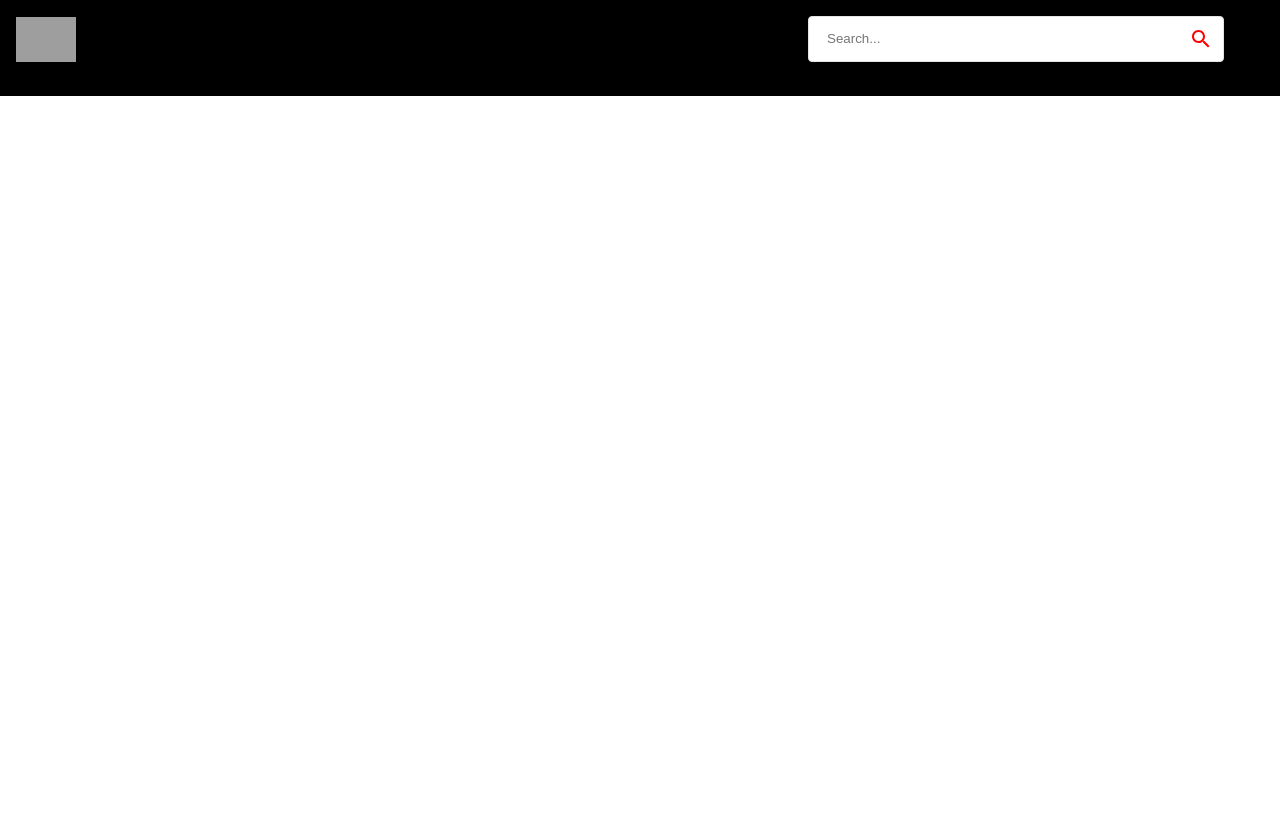
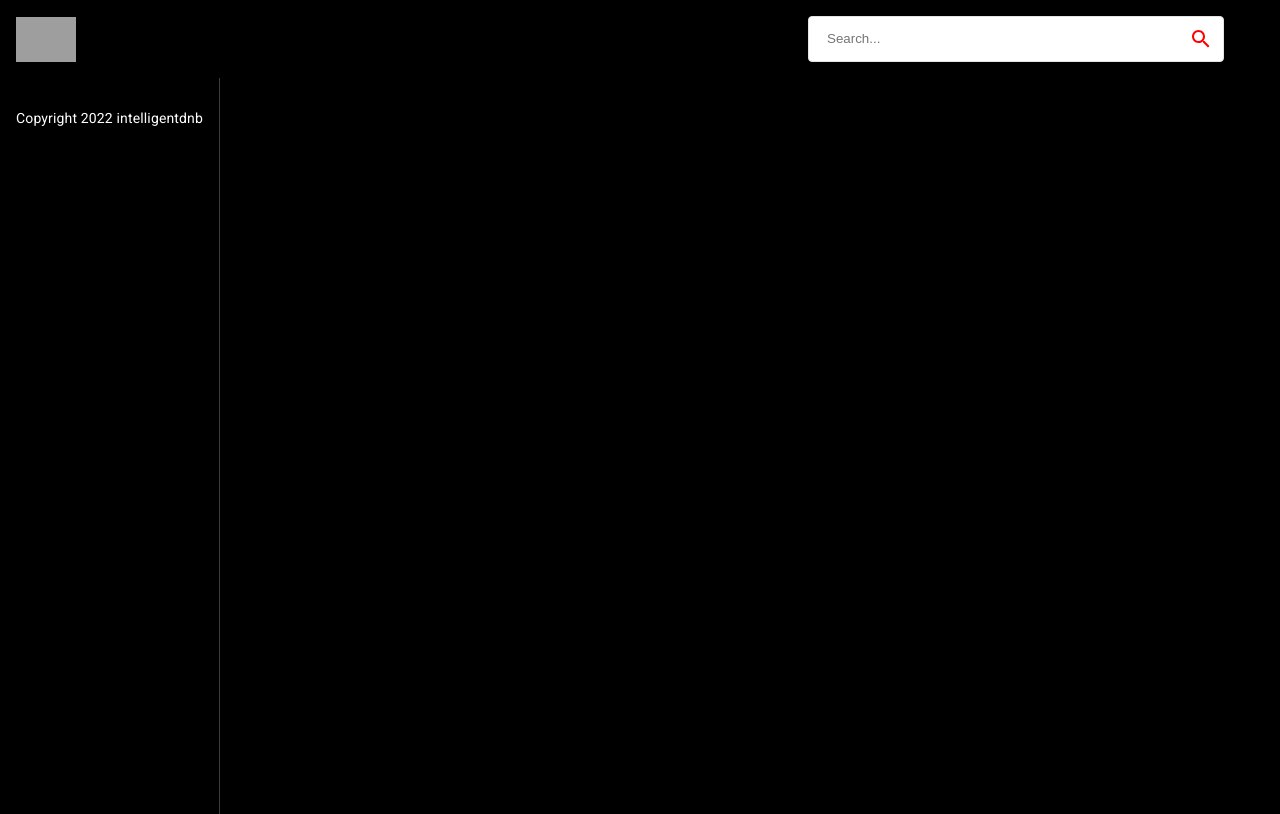
Before and after one commit to intelligentdnb/youtube-inte, a React (Create React App) app: page / in a window 1280 px wide. Built offline with nearby package versions, Linux system fonts and the light colour scheme; grey boxes are pictures that could not be loaded.

Commit message:
feat/(src/components/Feed): Feed structure

```diff
--- a/src/components/Feed.jsx
+++ b/src/components/Feed.jsx
@@ -1,10 +1,21 @@
-import React from 'react'
+import React, { useState, useEffect } from 'react';
+import { Box, Stack, Typography } from "@mui/material";
+
 
 const Feed = () => {
+
+
+
   return (
-    <div>
-      Feed
-    </div>
+    <Stack sx={{ flexDirection: { sx: "column", md: "row" } }}>
+      <Box sx={{ height: { sx: "auto", md: "92vh" }, borderRight: "1px solid #3d3d3d", px: { sx: 0, md: 2 }}}>
+        Sidebar
+
+        <Typography className='copyright' variant="body2" sx={{ mt: 1.5, color:"#fff"}} >
+          Copyright 2022 intelligentdnb
+        </Typography>
+      </Box>
+    </Stack>
   )
 }
 
```
